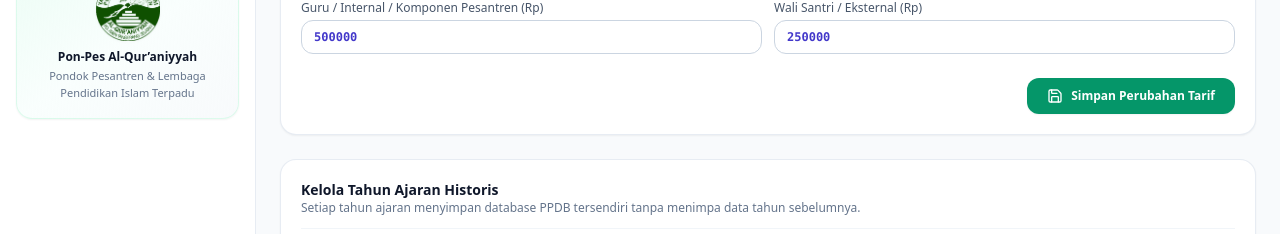
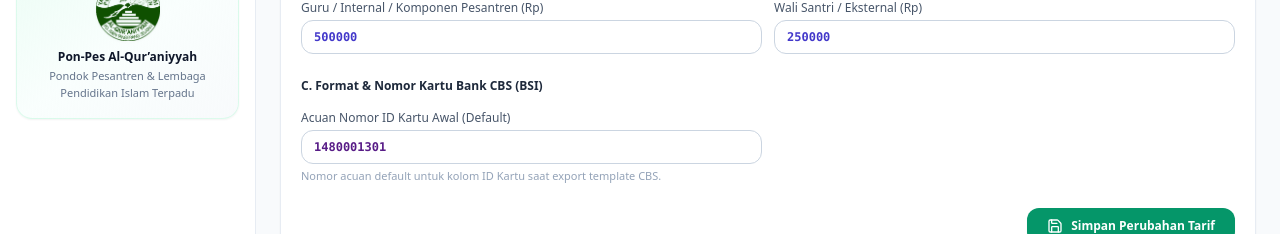
Before and after one commit to administrasialquraniyyah/PPDB_By-Nhz, a Next.js app: page /pengaturan in a window 1280 px wide. Shown: the part 642-876 px from the top of the page. Built offline with nearby package versions, Linux system fonts and the light colour scheme; no server answers; the database is empty.

Commit message:
feat: tambahkan setting acuan nomor kartu awal di pengaturan master dan integrasikan ke modal export rekening

```diff
--- a/src/app/pengaturan/page.tsx
+++ b/src/app/pengaturan/page.tsx
@@ -282,6 +282,25 @@ export default function PengaturanPage() {
             </div>
           </div>
 
+          <div className="font-bold text-slate-800 text-xs pt-2">C. Format & Nomor Kartu Bank CBS (BSI)</div>
+          <div className="grid grid-cols-1 sm:grid-cols-2 gap-3">
+            <div>
+              <label className="block font-medium text-slate-600 mb-1">
+                Acuan Nomor ID Kartu Awal (Default)
+              </label>
+              <input
+                type="text"
+                value={settingsMap.default_id_kartu || '1480001301'}
+                onChange={(e) => setSettingsMap({ ...settingsMap, default_id_kartu: e.target.value })}
+                className="w-full px-3 py-2 border border-slate-300 rounded-xl focus:ring-2 focus:ring-purple-500 font-mono font-bold text-purple-900"
+                placeholder="Contoh: 1480001301"
+              />
+              <p className="text-[11px] text-slate-400 mt-1">
+                Nomor acuan default untuk kolom ID Kartu saat export template CBS.
+              </p>
+            </div>
+          </div>
+
           <div className="flex justify-end pt-2">
             <button
               type="submit"
--- a/src/app/rekening/page.tsx
+++ b/src/app/rekening/page.tsx
@@ -101,6 +101,15 @@ export default function RekeningPage() {
       if (json.success) {
         setValidationData(json);
       }
+
+      // Load saved default ID kartu setting if available
+      try {
+        const sRes = await fetch('/api/settings');
+        const sJson = await sRes.json();
+        if (sJson.data?.default_id_kartu) {
+          setStartCardId(sJson.data.default_id_kartu);
+        }
+      } catch (e) {}
     } catch (err) {
       console.error(err);
     } finally {
```
